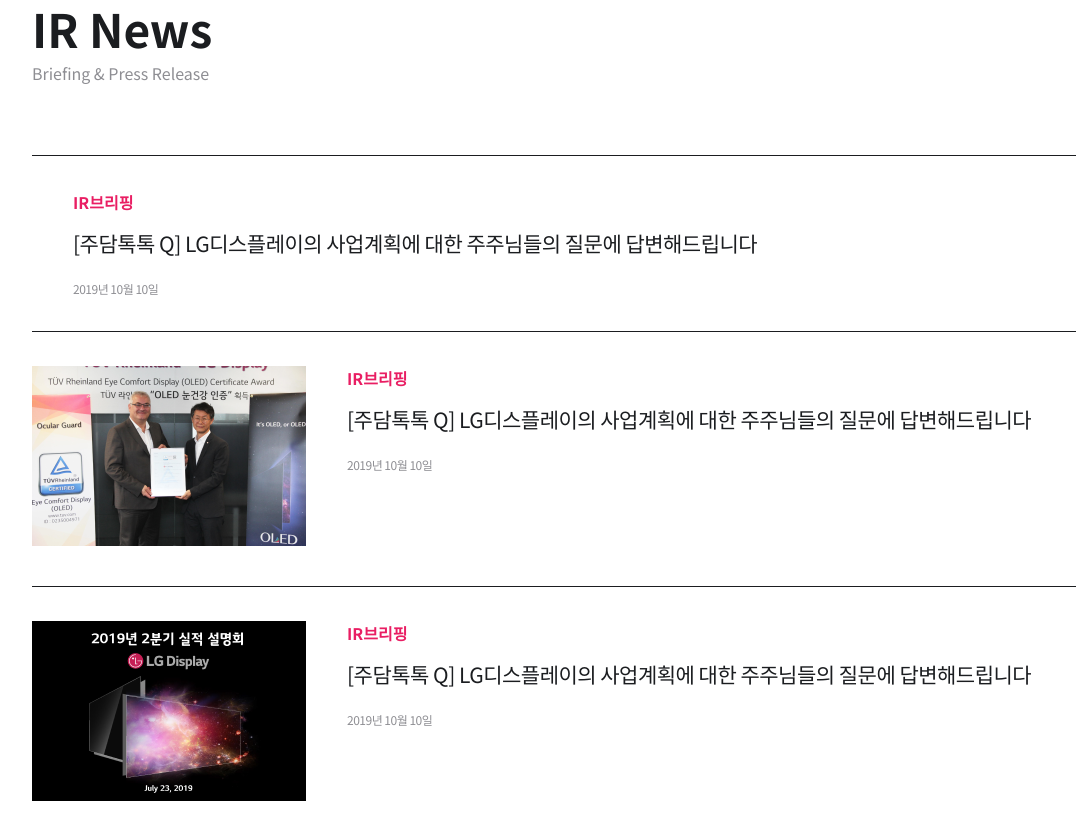
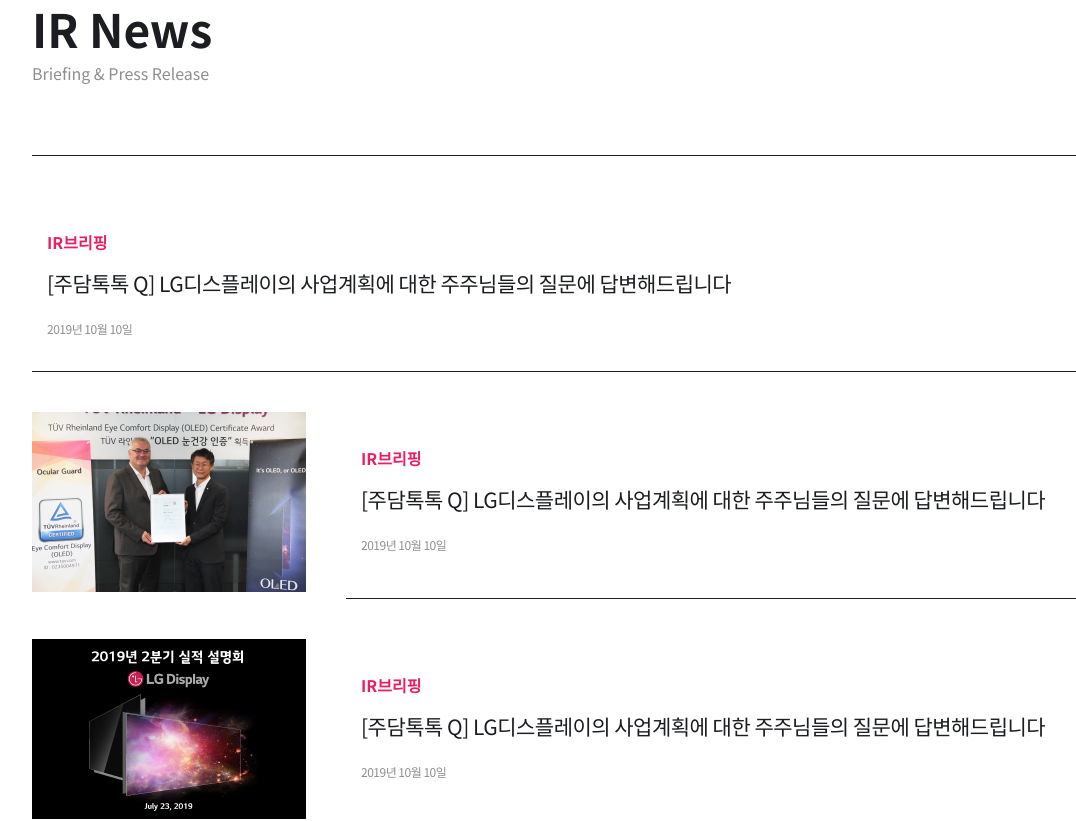
Before and after one commit to SeoHaKwon/IRGO, a Vue app: page / in a window 1280 px wide. Shown: the part 4660-5481 px from the top of the page, without its empty margins (33-1109 px from the left). Built offline with nearby package versions, Linux system fonts and the light colour scheme; what vue-css-donut-chart would draw is missing.

Commit message:
ir news 디자인 수정

```diff
--- a/src/components/HomeIrNews.vue
+++ b/src/components/HomeIrNews.vue
@@ -214,8 +214,7 @@
         list-style: none;
 
         li {
-            padding: 34px 0;
-            border-bottom: 1px solid #1B1D20;
+            padding-top: 40px;
             display: flex;
             justify-content: space-between;
             cursor: pointer;
@@ -226,11 +225,14 @@
 
             & .image {
                 flex-basis: 274px;
+                margin-right: 40px;
                 flex-shrink: 0;
+                border-bottom: 1px solid transparent;
             }
             & .information {
-                flex-basis: calc(100% - 274px);
-                padding-left: 41px;
+                padding: 34px 15px;
+                border-bottom: 1px solid #1B1D20;
+                flex: 1;
 
                 & h5 {
                     color: $brand-color;
@@ -392,8 +394,7 @@
             padding: 0 16px;
 
             li {
-                padding: 30px 0;
-                border-bottom: 1px solid #1B1D20;
+                padding: 30px 0 0 0;
                 display: block;
                 justify-content: space-between;
 
@@ -403,10 +404,11 @@
                     flex-basis: 274px;
                     flex-shrink: 0;
                     margin-bottom: 14px;
+                    margin-right: 0;
                 }
                 & .information {
                     flex-basis: calc(100% - 274px);
-                    padding-left: 0;
+                    padding: 0 0 30px 0;
 
                     & h5 {
                         color: $brand-color;
```
